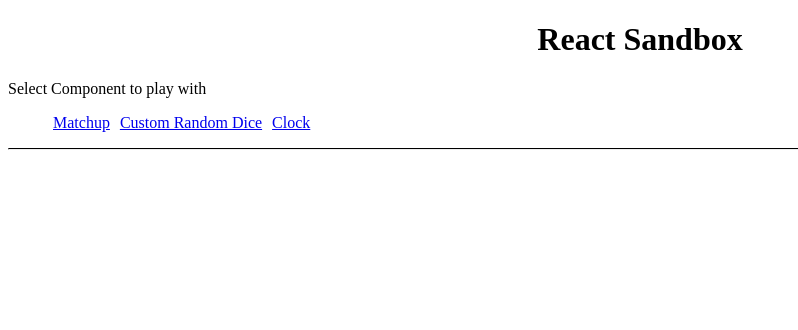
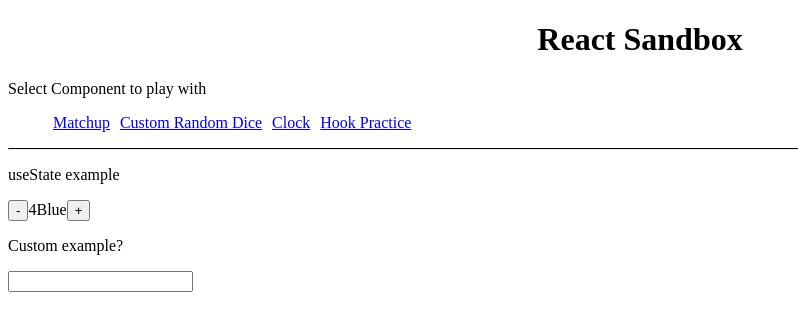
Before and after one commit to connor-hood/reactsandbox, a React (Create React App) app: page /hooks in a window 1280 px wide. Shown: the top 330 px of the page, without its empty margins (0-798 px from the left). Built offline with nearby package versions, Linux system fonts and the light colour scheme.

Commit message:
working on custom hook example

```diff
--- a/src/App.js
+++ b/src/App.js
@@ -3,7 +3,7 @@ import { BrowserRouter as Router, Switch, Route, Link } from 'react-router-dom';
 import Matchup from './components/Matchup/Matchup';
 import Die from './components/Die/Die';
 import Clock from './components/Clock/clock';
-
+import PracticeHook from './components/PracticeHook/practiceHook';
 import './App.css'
 
 class App extends Component{
@@ -59,11 +59,11 @@ class App extends Component{
             <li><Link to={'/matchup'}>Matchup</Link></li>
             <li><Link to={'/dice'}>Custom Random Dice</Link></li>
             <li><Link to={'/clock'}>Clock</Link></li>
+            <li><Link to={'/hooks'}>Hook Practice</Link></li>
           </ul>
           <hr />
           <Switch>
             <Route exact path="/matchup" component={Matchup}>
-
               <Matchup
               homeTeam="Falcons"
               awayTeam="Bucks" />
@@ -78,6 +78,9 @@ class App extends Component{
             <Route exact path="/clock" component={Clock}>
               <Clock />
             </Route>
+            <Route exact path="/hooks" component={PracticeHook}>
+
+            </Route>
         </Switch>
       </div>
       </Router>
--- a/src/components/Die/Die.js
+++ b/src/components/Die/Die.js
@@ -28,7 +28,7 @@ class Die extends Component {
         });
     }
     setDieValue(){
-        return Math.floor(Math.random() * this.props.numberOfSides) + 1;
+        return Math.floor(Math.random() * this.props.numberOfSides);
     }
     getUserInput(){
         return prompt("What is your favorite movie?");
@@ -39,7 +39,7 @@ class Die extends Component {
     render(){
         return (
             <div>
-            <h4 style={{textAlign: 'center'}}>Demonstration of functions from components being passed back up from child</h4>
+            <p style={{textAlign: 'center'}}>Demonstration of functions from components being passed back up from child</p>
                 {/*this.props.numberOfSides since numberOfSides comes in from Main now */}
                 <h1>Die number of sides: {this.props.numberOfSides}</h1>
                 <h2>Die value: {this.state.value}</h2>
--- /dev/null
+++ b/src/components/PracticeHook/practiceHook.js
@@ -0,0 +1,37 @@
+import React, { useState } from 'react';
+
+const PracticeHook = () => {
+    const [count, setCount] = useState(4)
+    const [theme, setTheme] = useState('Blue')
+    const [name, setName] = useState('')
+
+    function decrementCount() {
+        setCount(prevCount => prevCount - 1)
+    }
+
+    function incrementCount () {
+        setCount(prevCount => prevCount + 1)
+        setTheme('red')
+    }
+    return (
+        <div>
+            <div>
+                <p>useState example</p>
+                <button onClick={decrementCount}>-</button>
+                <span>{count}</span>
+                <span>{theme}</span>
+                <button onClick={incrementCount}>+</button>
+            </div>
+            <div>
+                <p>Custom example?</p>
+                <input
+                type="text"
+                value={name}
+                onChange={e => setName(e.target.value)}
+                />
+            </div>
+        </div>
+     );
+}
+
+export default PracticeHook;
```
